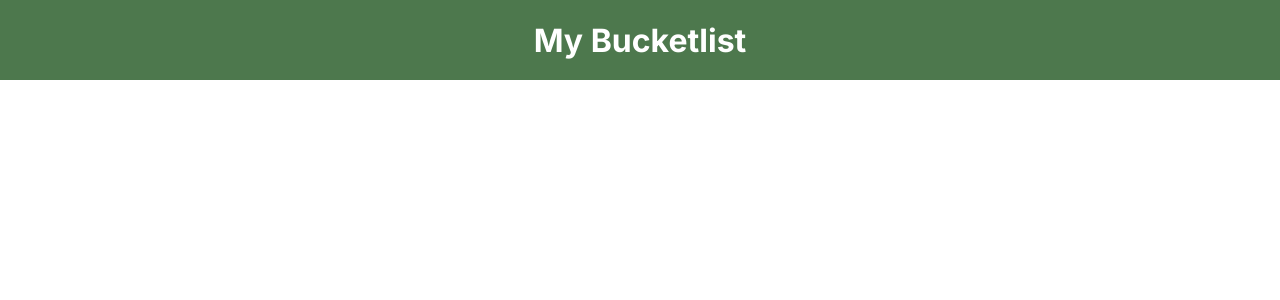
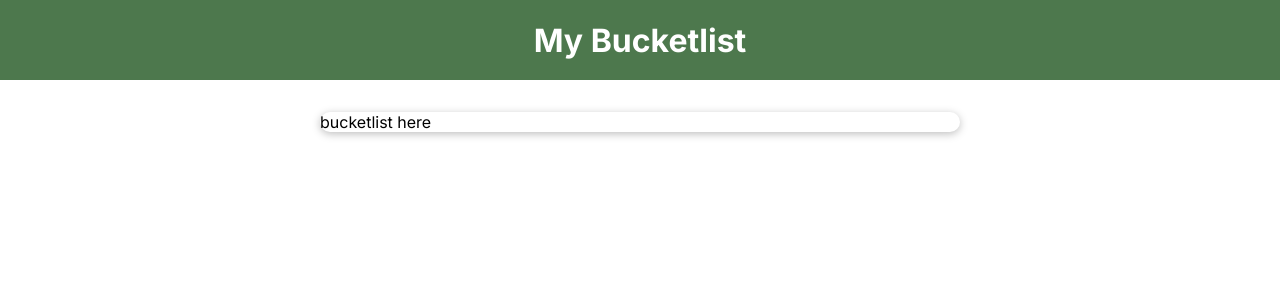
Before and after one commit to NielsMartensGitH/bucketlist_app, a Vue app: page / in a window 1280 px wide. Shown: the top 300 px of the page. Built offline with nearby package versions, Linux system fonts and the light colour scheme.

Commit message:
added bucketlist component

```diff
--- a/src/App.vue
+++ b/src/App.vue
@@ -1,14 +1,17 @@
 <template>
   <the-header title="My Bucketlist"></the-header>
+  <the-bucket-list></the-bucket-list>
 </template>
 
 <script>
 
 import TheHeader from './components/layout/TheHeader.vue';
+import TheBucketList from './components/main_components/TheBucketList.vue';
 
 export default {
   components: {
-    TheHeader
+    TheHeader,
+    TheBucketList
   }
 }
 </script>
--- /dev/null
+++ b/src/components/UI/ContentCard.vue
@@ -0,0 +1,16 @@
+<template>
+    <div>
+        <slot></slot>
+    </div>
+</template>
+
+<style scoped>
+
+    div {
+        margin: 2rem auto;
+        max-width: 40rem;
+        border-radius: 12px;
+        box-shadow: 0 2px 8px rgba(0, 0, 0, 0.26);
+    }
+
+</style>
--- /dev/null
+++ b/src/components/main_components/TheBucketList.vue
@@ -0,0 +1,13 @@
+<template>
+    <div>
+       <content-card>bucketlist here</content-card>
+    </div>
+</template>
+
+<script>
+
+
+export default {
+
+}
+</script>
```
Also changed, not shown: src/main.js (+6 -1 lines).
